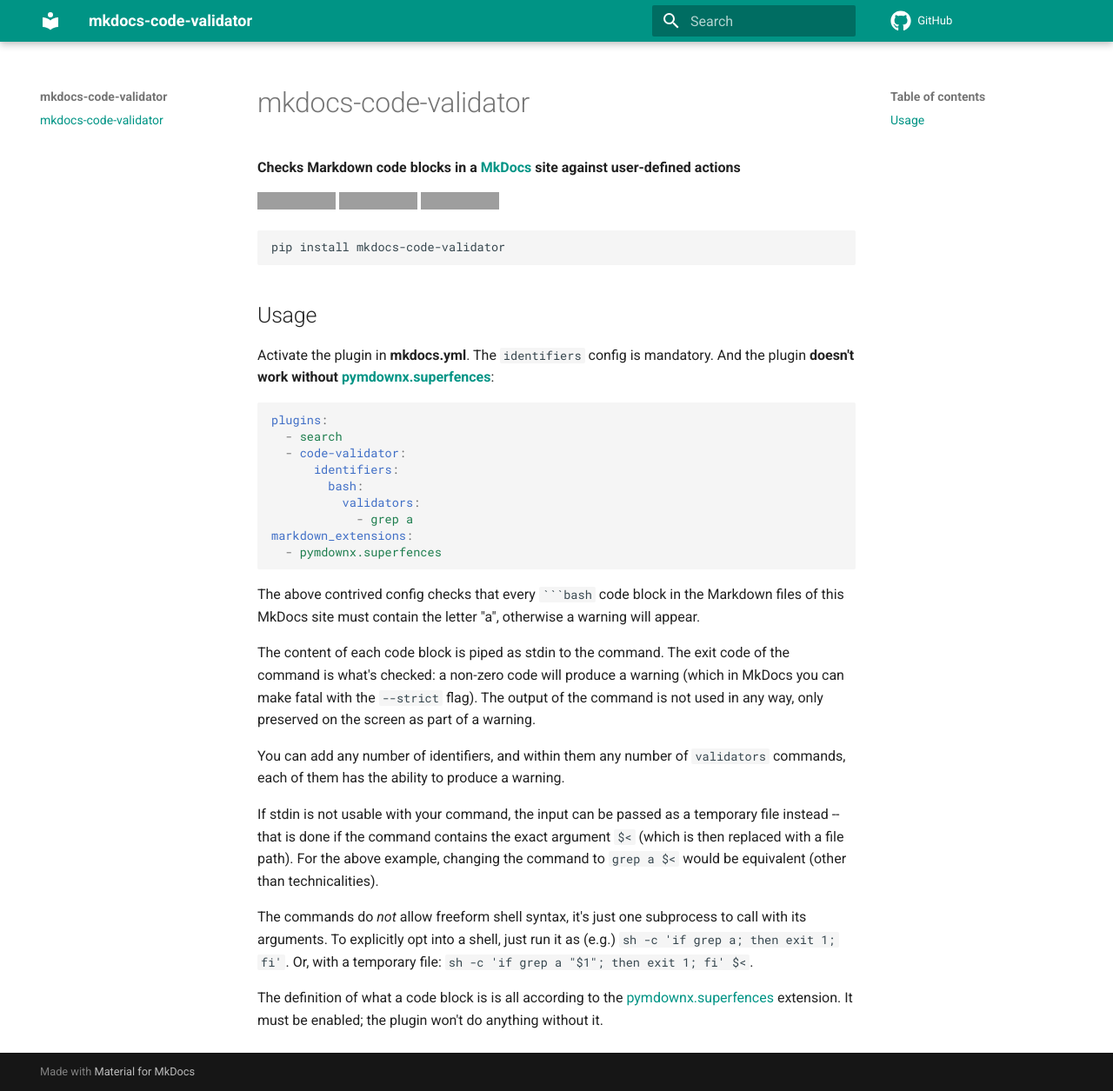
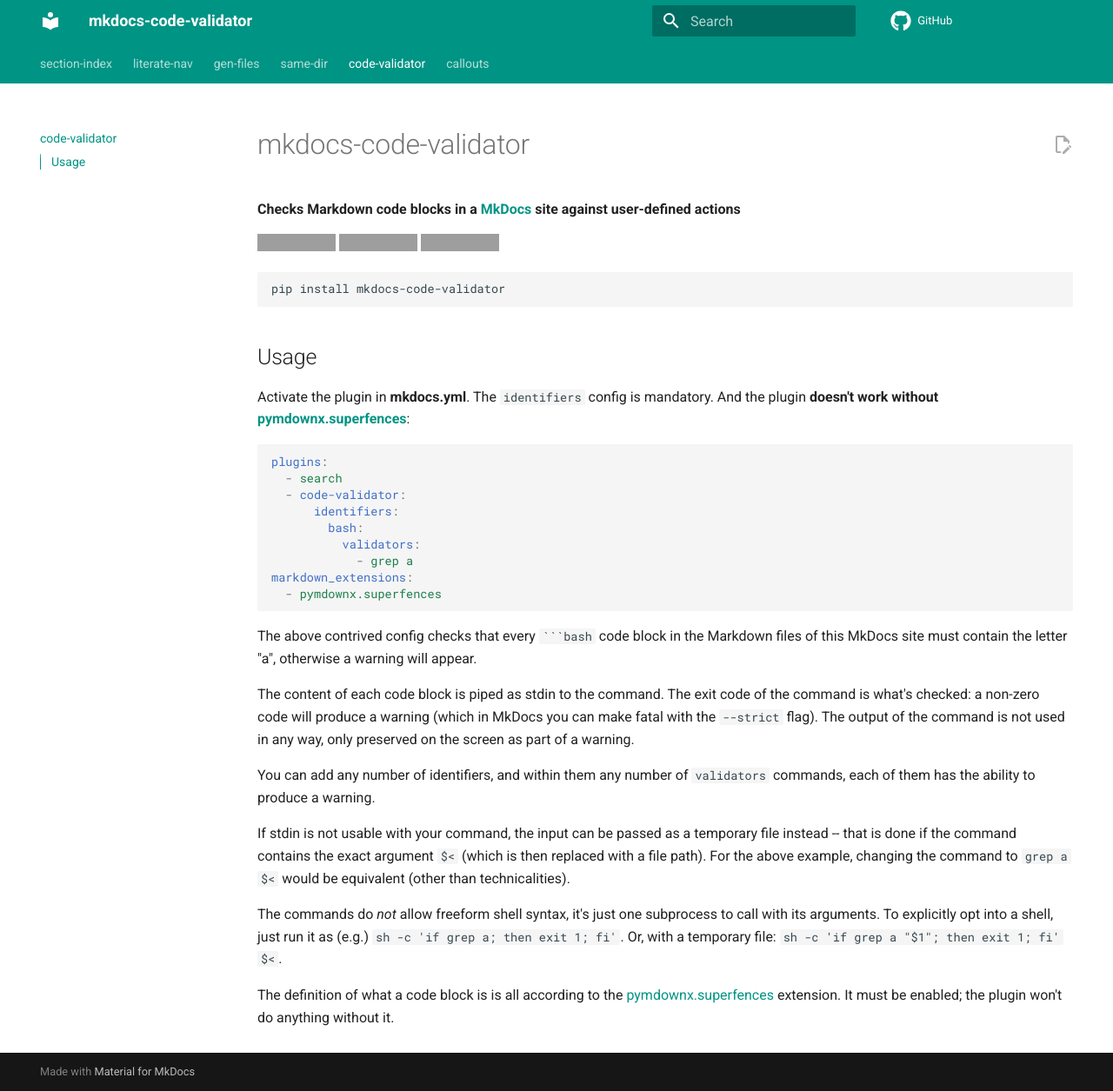
Before and after one commit to oprypin/mkdocs-code-validator, an MkDocs documentation site: the page built from docs/README.md, in a window 1280 px wide and 1255 px high. Shown: the whole window at 87% size. Built offline with MkDocs 1.6.1 and Material for MkDocs 9.7.7, drawn with Linux system fonts in a browser that asks for light colours; comment, search, counter and statistics services are not loaded; grey boxes are pictures that could not be loaded.

```diff
--- a/mkdocs.yml
+++ b/mkdocs.yml
@@ -7,6 +7,10 @@ use_directory_urls: false
 
 theme:
   name: material
+  features:
+    - content.action.edit
+    - navigation.tabs
+    - toc.integrate
   icon:
     repo: fontawesome/brands/github
   palette:
@@ -14,13 +18,30 @@ theme:
     accent: purple
 
 markdown_extensions:
-- pymdownx.details
-- pymdownx.highlight
-- pymdownx.magiclink
-- pymdownx.saneheaders
-- pymdownx.superfences
-- pymdownx.snippets:
-    check_paths: true
-- admonition
-- toc:
-    permalink: "#"
+  - pymdownx.details
+  - pymdownx.highlight
+  - pymdownx.magiclink
+  - pymdownx.saneheaders
+  - pymdownx.superfences
+  - pymdownx.snippets:
+      check_paths: true
+      base_path:
+        - !relative $config_dir
+  - admonition
+  - toc:
+      permalink: "#"
+
+validation:
+  omitted_files: warn
+  absolute_links: warn
+  unrecognized_links: warn
+  nav:
+    absolute_links: ignore
+
+nav:
+  - section-index: /mkdocs-section-index/
+  - literate-nav: /mkdocs-literate-nav/
+  - gen-files: /mkdocs-gen-files/
+  - same-dir: /mkdocs-same-dir/
+  - code-validator: README.md
+  - callouts: /markdown-callouts/
--- a/pyproject.toml
+++ b/pyproject.toml
@@ -94,7 +94,7 @@ format = [
 [tool.hatch.envs.docs]
 detached = true
 dependencies = [
-    "mkdocs >=1.1.2",
+    "mkdocs >=1.5",
     "mkdocs-material >=7.1.4",
     "pymdown-extensions >=8.2",
 ]
```
Also changed, not shown: docs/requirements.txt (+39 -20 lines).
